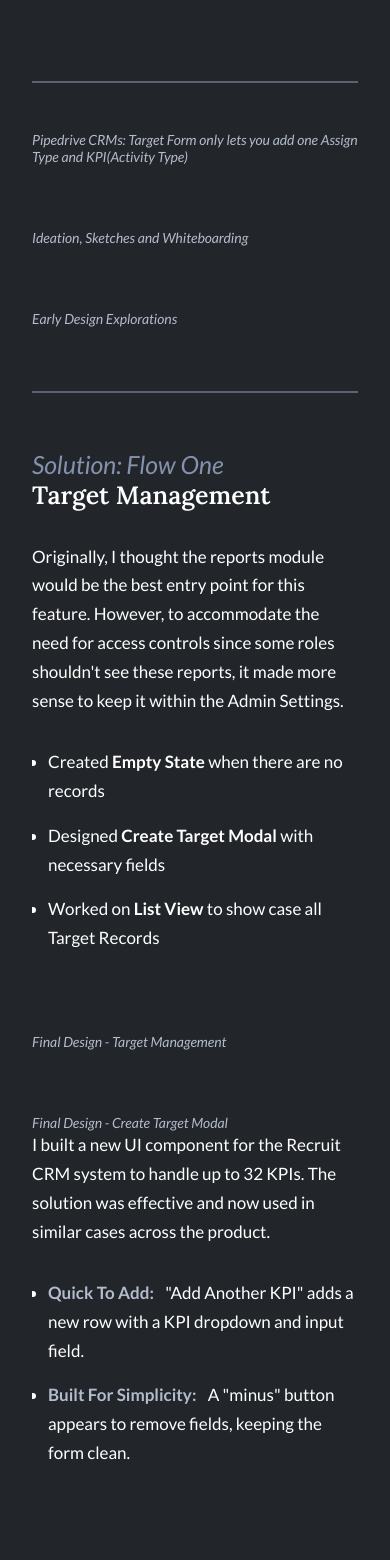
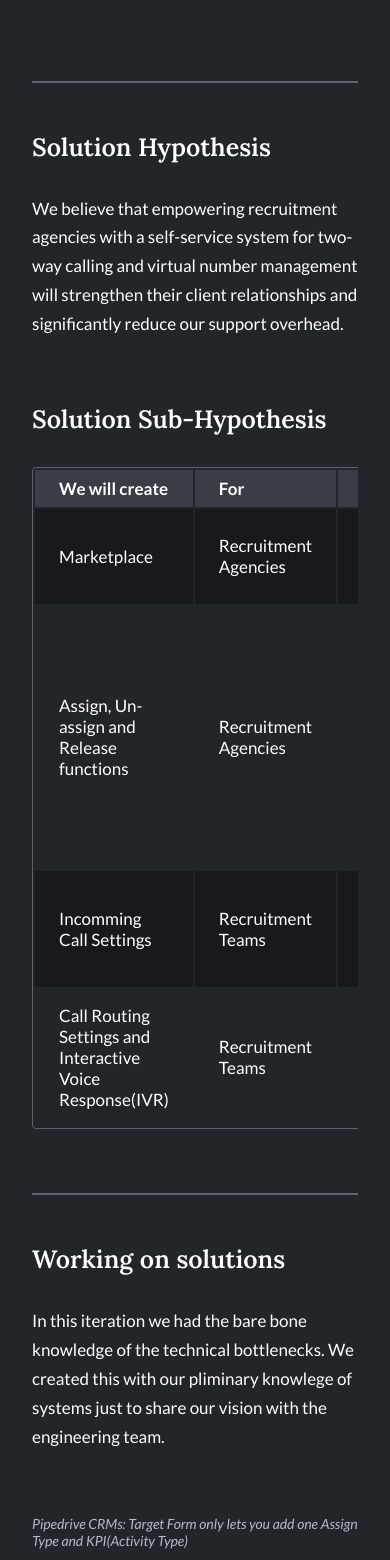
Before and after one commit to dibyajeetk/react-convert-dibyajeet-dot-in, a React (Vite) app: page /phone-calling in a window 390 px wide. Shown: the part 4280-5840 px from the top of the page. Built offline with nearby package versions, Linux system fonts and the light colour scheme.

Commit message:
Feat: Reaching Solution for Phone Calling Case study

```diff
--- a/src/pages/projects/phoneCalling/PhoneCalling.jsx
+++ b/src/pages/projects/phoneCalling/PhoneCalling.jsx
@@ -166,7 +166,79 @@ function PhoneCalling() {
         </section>
 
         <div className="break"></div>
+        <section className="section">
+          <span className="text-block-row">
+            <h3 className="sub-header">Solution Hypothesis</h3>
+            <span className="single-col-text-block-sm">
+              <p className="text-block">
+                We believe that empowering recruitment agencies with a
+                self-service system for two-way calling and virtual number
+                management will strengthen their client relationships and
+                significantly reduce our support overhead.
+              </p>
+            </span>
+          </span>
+        </section>
+        <section className="section">
+          <span className="text-block-row">
+            <h3 className="sub-header">Solution Sub-Hypothesis</h3>
+            <table>
+              <thead>
+                <tr>
+                  <th>We will create</th>
+                  <th>For</th>
+                  <th>In order to</th>
+                </tr>
+              </thead>
+              <tbody>
+                <tr>
+                  <td className="td-dark">Marketplace</td>
+                  <td className="td-dark">Recruitment Agencies</td>
+                  <td className="td-dark">To purchase phone number</td>
+                </tr>
+                <tr>
+                  <td className="td-base">
+                    Assign, Un-assign and Release functions
+                  </td>
+                  <td className="td-base">Recruitment Agencies</td>
+                  <td className="td-base">
+                    To assign or unassign phone numbers to various teams,
+                    individuals. Or, release unused phone numbers
+                  </td>
+                </tr>
+                <tr>
+                  <td className="td-dark">Incomming Call Settings</td>
+                  <td className="td-dark">Recruitment Teams</td>
+                  <td className="td-dark">
+                    To automatically handled missed calls
+                  </td>
+                </tr>
+                <tr>
+                  <td className="td-base">
+                    Call Routing Settings and Interactive Voice Response(IVR)
+                  </td>
+                  <td className="td-base">Recruitment Teams</td>
+                  <td className="td-base">To handle call forwarding</td>
+                </tr>
+              </tbody>
+            </table>
+          </span>
+        </section>
 
+        <div className="break"></div>
+        <section className="section">
+          <span className="text-block-row">
+            <h3 className="sub-header">Working on solutions</h3>
+            <span className="single-col-text-block-sm">
+              <p className="text-block">
+                In this iteration we had the bare bone knowledge of the
+                technical bottlenecks. We created this with our pliminary
+                knowlege of systems just to share our vision with the
+                engineering team.
+              </p>
+            </span>
+          </span>
+        </section>
         <section className="section">
           <p className="caption">
             Pipedrive CRMs: Target Form only lets you add one Assign Type and
```
